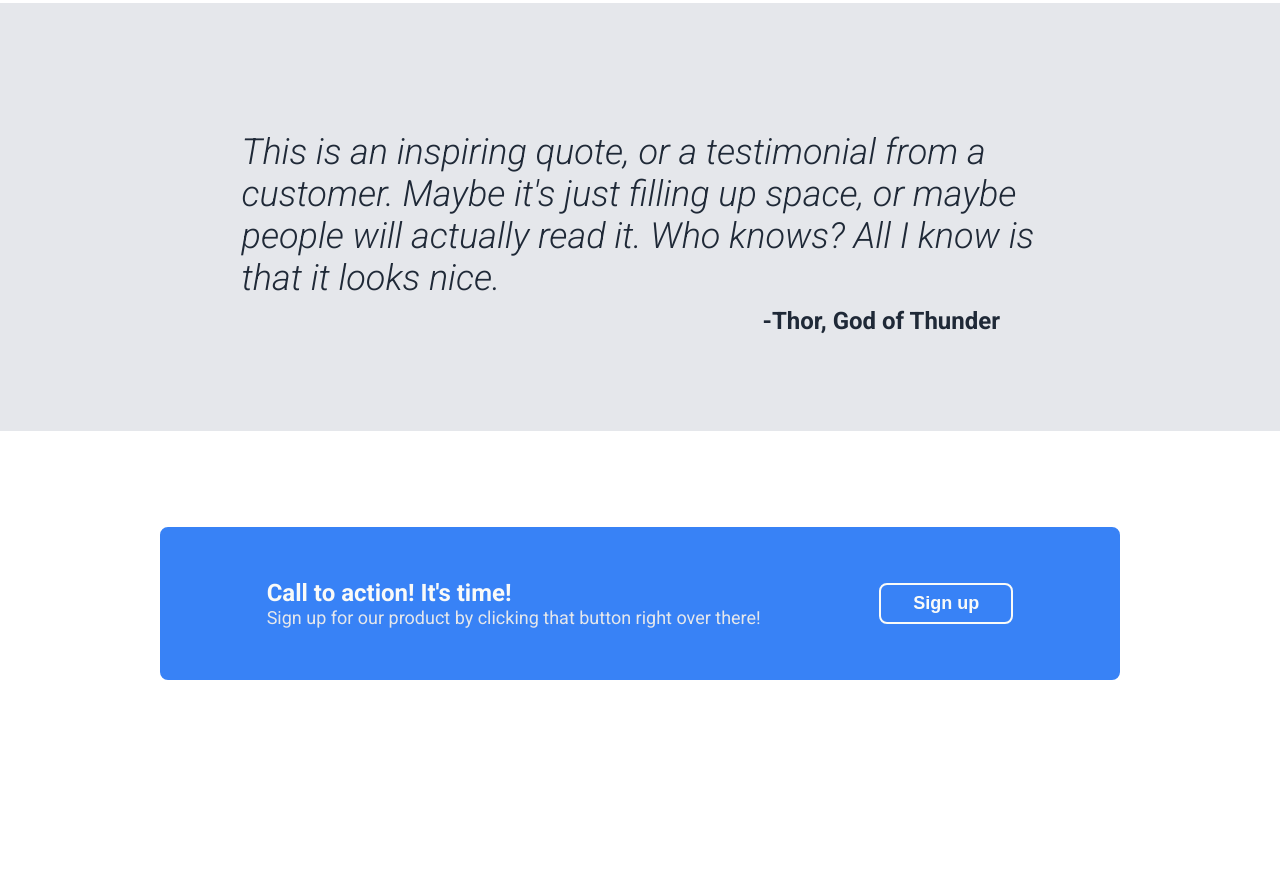
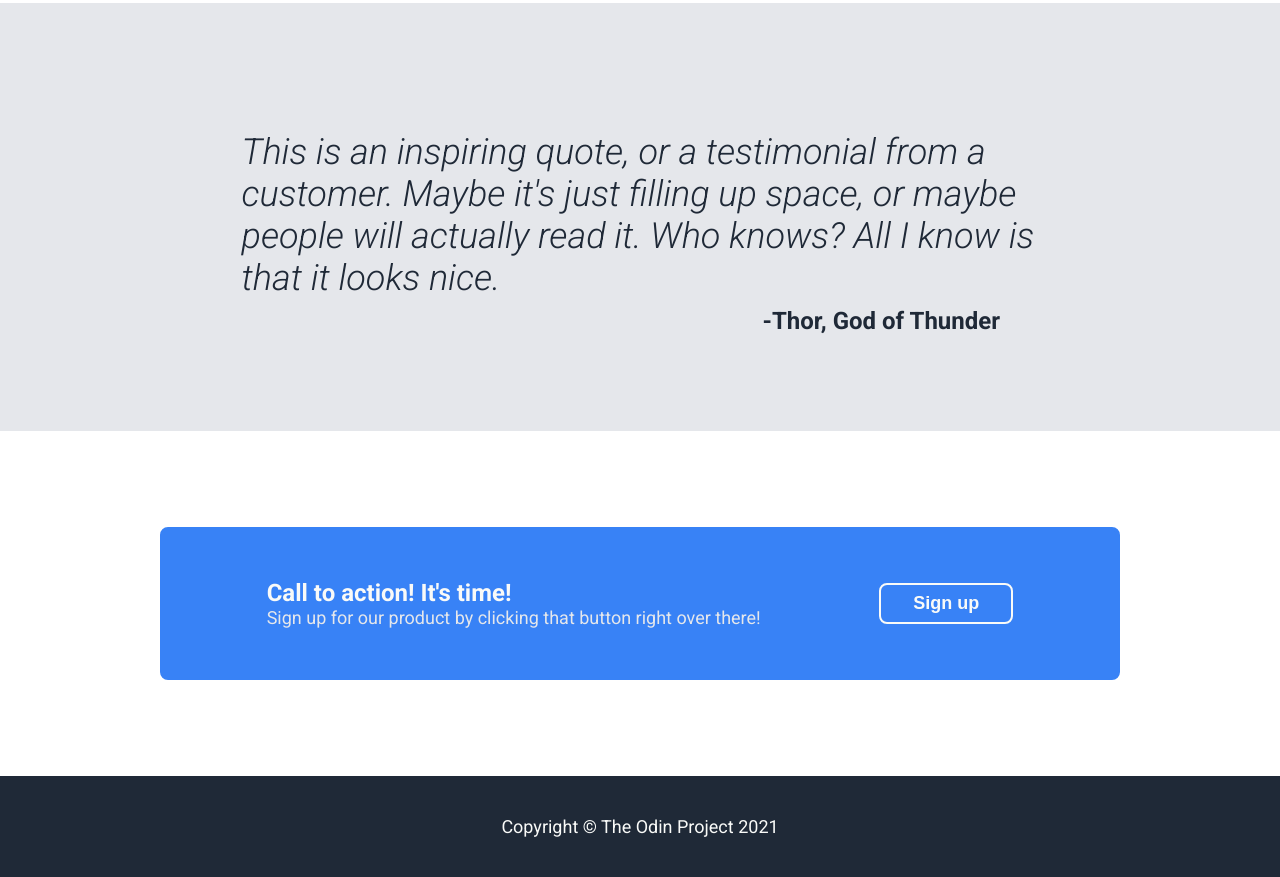
Before and after one commit to isacl/odin-landing-page, a plain HTML site: page index.html in a window 1280 px wide. Shown: the part 1038-1915 px from the top of the page. Before the commit the page ends 1814 px from the top, so only its background shows below. Drawn offline with Linux system fonts and the light colour scheme.

Commit message:
Add footer

```diff
--- a/index.html
+++ b/index.html
@@ -106,6 +106,12 @@
         </div>
     </div>
 
+    <div class="section footer">
+        <div class="container">
+            <div class="copyright">Copyright © The Odin Project 2021</div>
+        </div>
+    </div>
+
 </body>
 
 </html>
--- a/style.css
+++ b/style.css
@@ -217,3 +217,20 @@ body {
 .cta-section .sign-up-button {
     border-color: #F9FAF8;
 }
+
+/* Footer */
+
+.footer {
+    background-color: #1F2937;
+    color: #F9FAF8;
+}
+
+.footer .container {
+    justify-content: center;
+    padding-top: 40px;
+    padding-bottom: 40px;
+}
+
+.footer .copyright {
+    font-size: 18px;
+}
```
